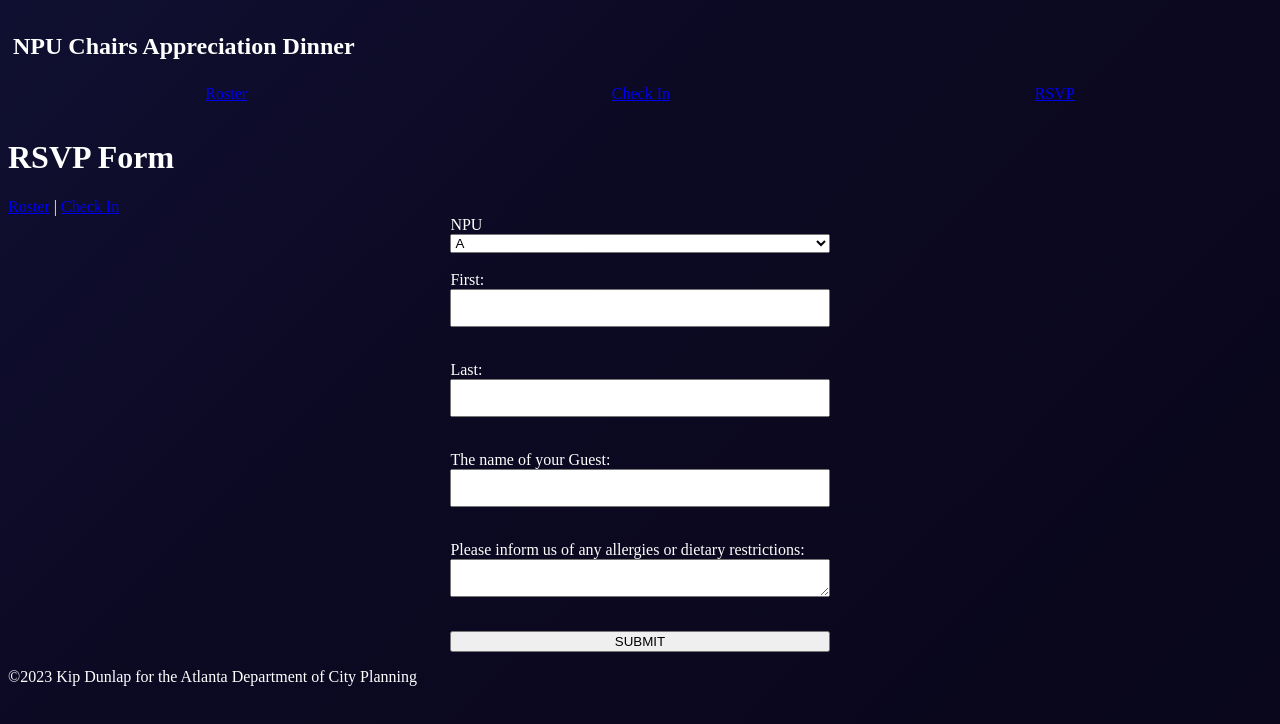
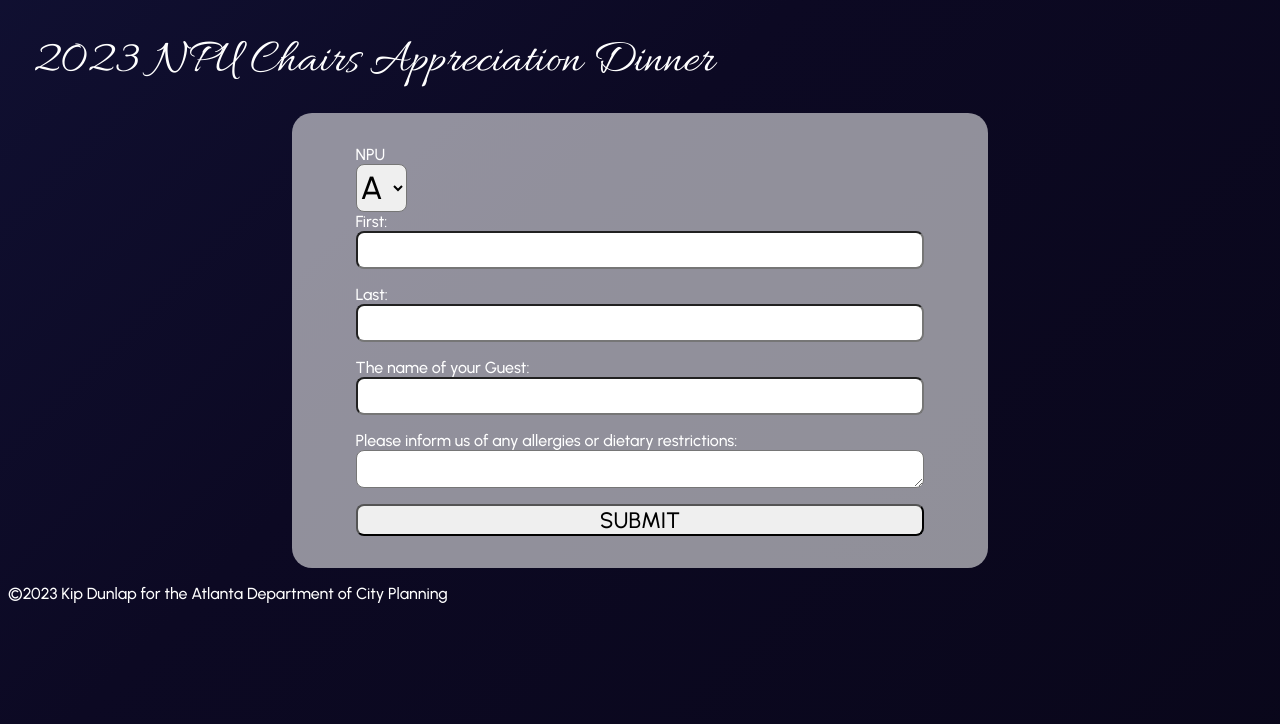
Before and after one commit to UrbaneD0ge/NPU-RSVP, a SvelteKit app: page /RSVP in a window 1280 px wide. Shown: the top 724 px of the page. Built offline with nearby package versions, Linux system fonts and the light colour scheme.

Commit message:
everything works!

```diff
--- a/src/app.html
+++ b/src/app.html
@@ -13,6 +13,12 @@
 </body>
 
 <style>
+	@import url('https://fonts.googleapis.com/css2?family=Allura&family=Urbanist:wght@200;300;500&display=swap');
+
+	* {
+		font-family: 'Urbanist', sans-serif;
+	}
+
 	html {
 		background: linear-gradient(-45deg, #060410, #0c0923, #1a2054, #191f50);
 		background-size: 400% 400%;
--- a/src/routes/+layout.svelte
+++ b/src/routes/+layout.svelte
@@ -1,10 +1,22 @@
+<script>
+  import { page } from '$app/stores';
+</script>
+
 <nav>
-  <h1>NPU Chairs Appreciation Dinner</h1>
-  <ul>
-    <li><a href="/">Roster</a></li>
-    <li><a href="/checkin">Check In</a></li>
-    <li><a href="/RSVP">RSVP</a></li>
-  </ul>
+  <h1>2023 NPU Chairs Appreciation Dinner</h1>
+  {#if $page.route.id !== '/RSVP'}
+    <ul>
+      {#if $page.route.id !== '/'}
+        <li><a href="/">Roster</a></li>
+      {/if}
+      {#if $page.route.id !== '/checkin'}
+        <li><a href="/checkin">Check In</a></li>
+      {/if}
+      {#if $page.route.id !== '/RSVP'}
+        <li><a href="/RSVP">RSVP</a></li>
+      {/if}
+    </ul>
+  {/if}
 </nav>
 
 <slot />
@@ -20,11 +32,26 @@
     margin-bottom: 2svh;
   }
 
+  h1 {
+    font-family: 'Allura', cursive;
+    font-size: 3rem;
+    font-weight: 400;
+    margin: 0.4em 0.4em 0 0.4em;
+    /* text-align: center; */
+  }
+
+  a {
+    color: inherit;
+    text-decoration: none;
+    font-size: 1.2em;
+  }
+
   a:visited {
-    color: #fff;
+    color: inherit;
   }
 
   nav ul {
+    font-family: 'Urbanist', sans-serif;
     display: flex;
     justify-content: space-around;
     list-style: none;
--- a/src/routes/RSVP/+page.svelte
+++ b/src/routes/RSVP/+page.svelte
@@ -1,15 +1,18 @@
 <script>
   import { enhance } from '$app/forms';
+  // get query params
   export let form;
 </script>
 
-<h1>RSVP Form</h1>
-<a href="/">Roster</a> | <a href="/checkin">Check In</a>
+<svelte:head>
+  <title>RSVP</title>
+</svelte:head>
 
 {#if form?.error}
   <p style="color: red;">{form.error}</p>
 {/if}
 
+<div class="card">
   <form method="POST" use:enhance>
     <label for="NPU">NPU</label>
     <select name="NPU" id="NPU">
@@ -40,45 +43,76 @@
       <option value="Y">Y</option>
       <option value="Z">Z</option>
     </select>
-  <br />
+
     <label for="FNAME">First:</label>
     {#if form?.missing}
       <p>This field is required!</p>
     {/if}
     <input type="text" name="FNAME" id="FNAME" value={form?.RSVP ?? ''} />
-  <br />
+
     <label for="LNAME">Last:</label>
     {#if form?.missing}
       <p>This field is required!</p>
     {/if}
     <input type="text" name="LNAME" id="LNAME" value={form?.RSVP ?? ''} />
-  <br />
 
     <label for="Guest">The name of your Guest:</label>
     <input type="text" name="GUEST" id="GUEST" />
-  <br />
+
     <label for="DIET"
       >Please inform us of any allergies or dietary restrictions:</label
     >
     <textarea name="DIET" id="DIET" />
-  <br />
+
     <button type="submit">SUBMIT</button>
   </form>
-
+</div>
 {#if form?.success}
   <p>RSVP submitted successfully!</p>
 {/if}
 
 <style>
+  .card {
+    background-color: rgb(255, 255, 255, 0.55);
+    border-radius: 20px;
+    padding: 2rem;
+    width: 50%;
+    margin: 0 auto;
+  }
+
+  button {
+    width: 100%;
+    height: 2rem;
+    font-size: 1.4rem;
+    /* scrollbar narrow */
+  }
   form {
     display: flex;
     flex-direction: column;
-    width: 30%;
+    width: 90%;
     margin: 0 auto;
   }
   input,
   textarea {
     margin-bottom: 1rem;
     height: 2rem;
+    font-size: 1.2rem;
+    border-radius: 8px;
+  }
+
+  button,
+  select {
+    border-radius: 8px;
+  }
+
+  textarea {
+    resize: vertical;
+  }
+
+  #NPU {
+    width: fit-content;
+    height: 3rem;
+    font-size: 2rem;
+    /* scrollbar narrow */
   }
 </style>
--- a/src/routes/[id]/+page.svelte
+++ b/src/routes/[id]/+page.svelte
@@ -6,55 +6,83 @@
   $: ({ RSVPs } = data);
 </script>
 
-<h1>Edit RSVP</h1>
+<svelte:head>
+  <title>Edit RSVP</title>
+</svelte:head>
 
 {#if form?.error}
   <p style="color: red;">{form.error}</p>
 {/if}
 
+<div class="card">
   <form method="POST" use:enhance>
     <h3>NPU: {RSVPs.NPU}</h3>
     <input type="hidden" name="NPU" id="NPU" value={RSVPs.NPU} />
     <input type="hidden" name="_id" id="_id" value={RSVPs._id} />
-  <br />
+
     <label for="FNAME">First:</label>
     {#if form?.missing}
       <p>This field is required!</p>
     {/if}
     <input type="text" name="FNAME" id="FNAME" value={RSVPs.FNAME ?? ''} />
-  <br />
+
     <label for="LNAME">Last:</label>
     {#if form?.missing}
       <p>This field is required!</p>
     {/if}
     <input type="text" name="LNAME" id="LNAME" value={RSVPs.LNAME ?? ''} />
-  <br />
 
     <label for="GUEST">The name of your Guest:</label>
     <input type="text" name="GUEST" id="GUEST" value={RSVPs.GUEST ?? ''} />
-  <br />
+
     <label for="DIET"
       >Please inform us of any allergies or dietary restrictions:</label
     >
     <textarea name="DIET" id="DIET" value={RSVPs.DIET ?? ''} />
-  <br />
 
     <button type="submit">SAVE</button>
   </form>
+</div>
 
 {#if form?.success}
   <p>RSVP submitted successfully!</p>
 {/if}
 
 <style>
+  .card {
+    background-color: rgb(255, 255, 255, 0.55);
+    border-radius: 20px;
+    padding: 2rem;
+    width: 50%;
+    margin: 0 auto;
+  }
+
+  button {
+    width: 100%;
+    height: 2rem;
+    font-size: 1.4rem;
+    /* scrollbar narrow */
+  }
   form {
     display: flex;
     flex-direction: column;
-    width: 30%;
+    width: 80%;
     margin: 0 auto;
   }
   input,
   textarea {
     margin-bottom: 1rem;
+    height: 2rem;
+    font-size: 1.2rem;
+  }
+
+  textarea {
+    resize: vertical;
+  }
+
+  h3 {
+    height: 3rem;
+    font-size: 2rem;
+    margin: 0;
   }
 </style>
--- a/src/routes/checkin/+page.svelte
+++ b/src/routes/checkin/+page.svelte
@@ -3,31 +3,44 @@
   export let form;
   export let notCheckedIn;
   import { enhance } from '$app/forms';
+  import { fade } from 'svelte/transition';
 
   $: ({ RSVPs, notCheckedIn } = data);
 </script>
 
-<h1>Check In</h1>
+<svelte:head>
+  <title>Check In</title>
+</svelte:head>
+
+<div class="container">
   <h2>
     Attendees Arrived: {RSVPs.length - notCheckedIn} | Attendees Not Arrived: {notCheckedIn}
   </h2>
+</div>
+
 {#if form?.message && form?.message !== ''}
-  <p>{form.message}</p>
+  <!-- Fade out after 7 seconds -->
+  {setTimeout(() => {
+    form.message = '';
+  }, 7000)}
+  <p id="formMessage" transition:fade>{form.message}</p>
 {/if}
+
 <div class="container">
   {#each RSVPs as RSVP (RSVP._id)}
     {#if RSVP.ATTENDED == false}
-      <div class="card expected">
+      <div class="expected">
+        <form action="?/checkIn" method="POST" use:enhance>
+          <button class="card" type="submit">
             <p>NPU:<strong>{RSVP.NPU}</strong></p>
             <p>ATTENDEE:{RSVP.FNAME} {RSVP.LNAME}</p>
             <p>GUEST:{RSVP.GUEST || ''}</p>
             <p>DIET:{RSVP.DIET || ''}</p>
             <p>RSVP'd:{RSVP.RSVPd ? '✅' : '❌'}</p>
             <p>ATTENDED:{RSVP.ATTENDED ? '✅' : '❌'}</p>
-        <form action="?/checkIn" method="POST" use:enhance>
             <input type="hidden" name="ATTENDED" value={RSVP.ATTENDED} />
             <input type="hidden" name="_id" value={RSVP._id} />
-          <button type="submit">Check In</button>
+          </button>
         </form>
       </div>
     {/if}
@@ -37,17 +50,18 @@
 <div class="container">
   {#each RSVPs as RSVP (RSVP._id)}
     {#if RSVP.ATTENDED == true}
-      <div class="card arrived">
+      <div class="arrived">
+        <form action="?/checkIn" method="POST" use:enhance>
+          <button class="card" type="submit">
             <p>NPU:<strong>{RSVP.NPU}</strong></p>
             <p>ATTENDEE:{RSVP.FNAME} {RSVP.LNAME}</p>
             <p>GUEST:{RSVP.GUEST || ''}</p>
             <p>DIET:{RSVP.DIET || ''}</p>
             <p>RSVP'd:{RSVP.RSVPd ? '✅' : '❌'}</p>
             <p>ATTENDED:{RSVP.ATTENDED ? '✅' : '❌'}</p>
-        <form action="?/checkIn" method="POST" use:enhance>
             <input type="hidden" name="ATTENDED" value={RSVP.ATTENDED} />
             <input type="hidden" name="_id" value={RSVP._id} />
-          <button type="submit">Undo</button>
+          </button>
         </form>
       </div>
     {/if}
@@ -60,16 +74,17 @@
   }
 
   .card {
-    background-color: rgb(255, 255, 255, 0.35);
+    background-color: rgba(255, 255, 255, 0.715);
     border-radius: 20px;
     border: 1px solid black;
     padding: 2rem;
-    width: 25%;
-    height: 40svh;
+    width: 50svh;
+    height: 50svh;
     display: flex;
     flex-direction: column;
     align-items: center;
     justify-content: space-between;
+    margin: 0 auto;
   }
 
   .container {
@@ -85,4 +100,14 @@
     padding: 5px;
     margin: 0;
   }
+
+  #formMessage {
+    color: rgb(151, 94, 200);
+    font-size: 1.5rem;
+    position: fixed;
+    top: 0;
+    background-color: whitesmoke;
+    border-radius: 20px;
+    padding: 1rem;
+  }
 </style>
```
Also changed, not shown: src/routes/+page.svelte (+11 -0 lines). Lines whose indentation alone changed are shown as unchanged.
